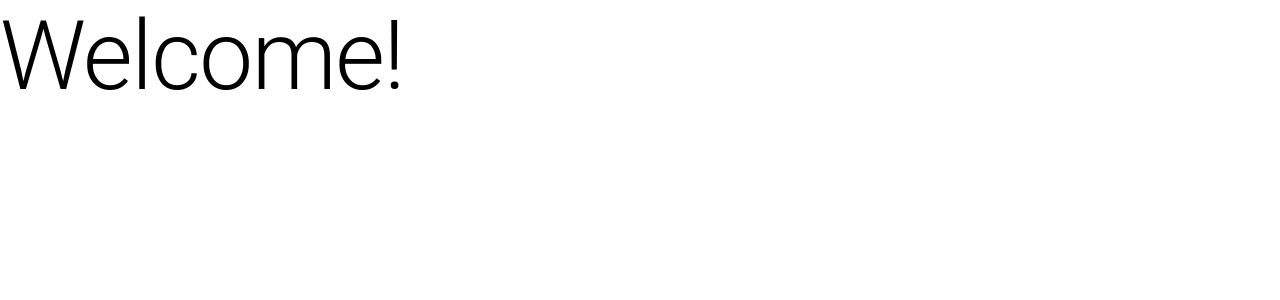
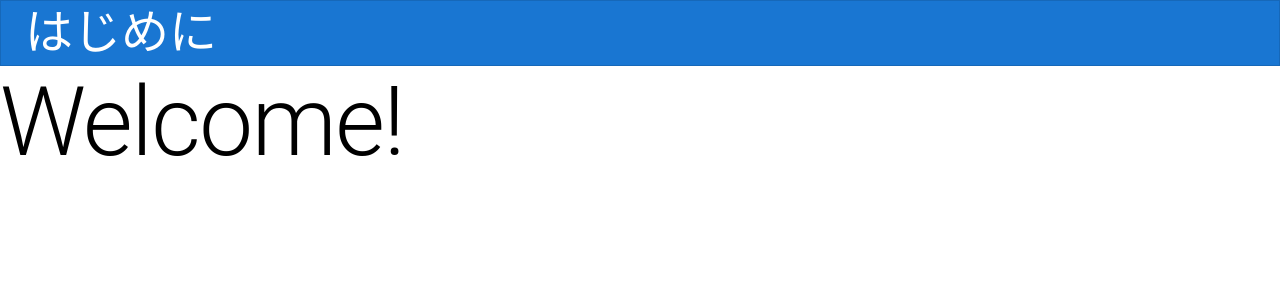
Before and after one commit to 9yamamo9/portfolio, a Next.js app: page / in a window 1280 px wide. Shown: the top 300 px of the page. Built offline with nearby package versions, Linux system fonts and the light colour scheme.

Commit message:
add: トップページにAppBarを追加した

```diff
--- /dev/null
+++ b/components/portfolio-app-bar.tsx
@@ -0,0 +1,13 @@
+import {AppBar, AppBarProps, Toolbar, Typography} from '@mui/material';
+
+export const PortfolioAppBar = (props: AppBarProps & {pageTitle: string}) => {
+  return (
+    <AppBar position='static' color='primary' variant='outlined'>
+      <Toolbar>
+        <Typography variant='h3'>
+          {props.pageTitle}
+        </Typography>
+      </Toolbar>
+    </AppBar>
+  )
+}
--- a/pages/index.tsx
+++ b/pages/index.tsx
@@ -1,19 +1,21 @@
 import type {NextPage} from 'next'
 import Head from 'next/head'
-import {Stack, Typography} from '@mui/material';
+import {Box, Typography} from '@mui/material';
+import {PortfolioAppBar} from '../components/portfolio-app-bar';
 
 const Home: NextPage = () => {
   return (
-    <Stack>
+    <Box>
       <Head>
         <title>Yuta Yamamori Portfolio</title>
         <meta name="description" content="Generated by create next app"/>
         <link rel="icon" href="/favicon.ico"/>
       </Head>
+      <PortfolioAppBar pageTitle="はじめに" />
       <Typography variant='h1'>
         Welcome!
       </Typography>
-    </Stack>
+    </Box>
   )
 }
 
```
